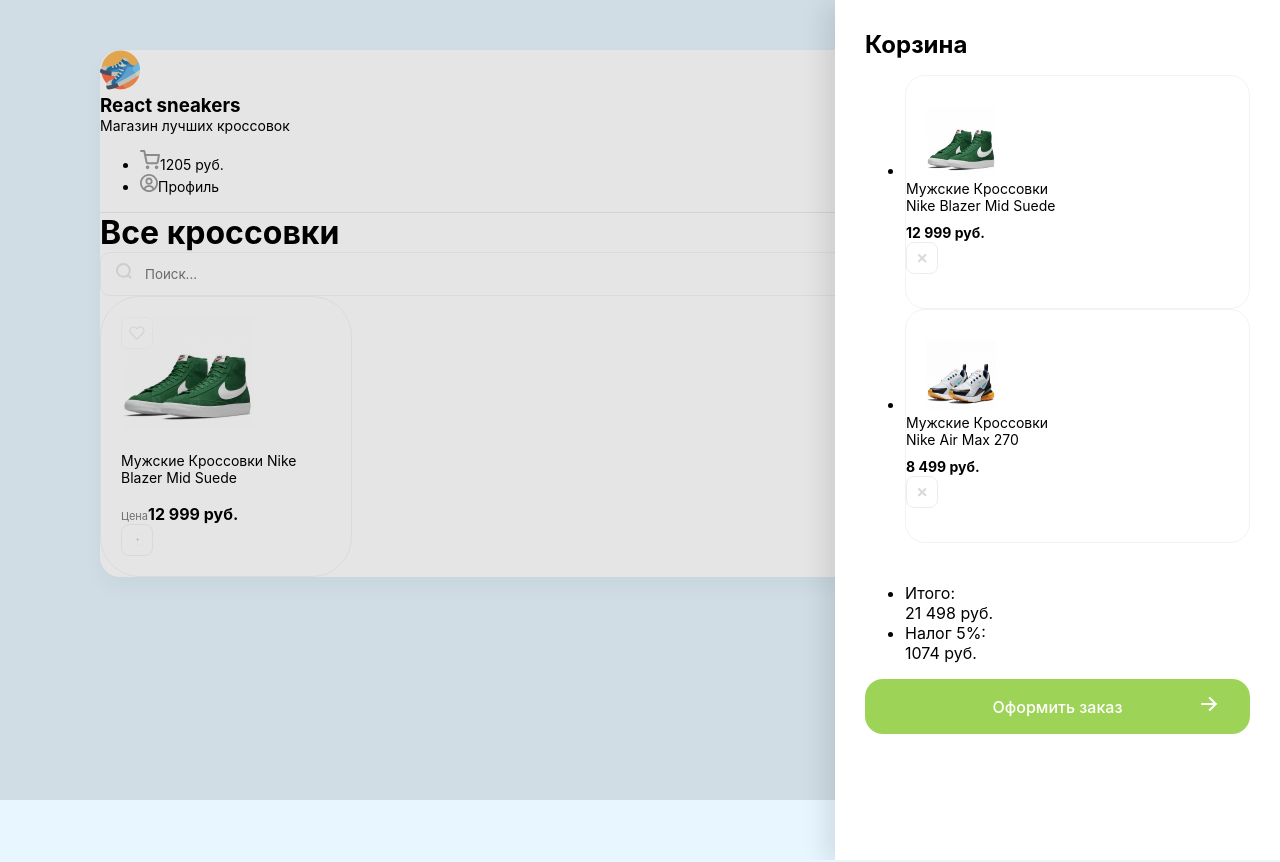
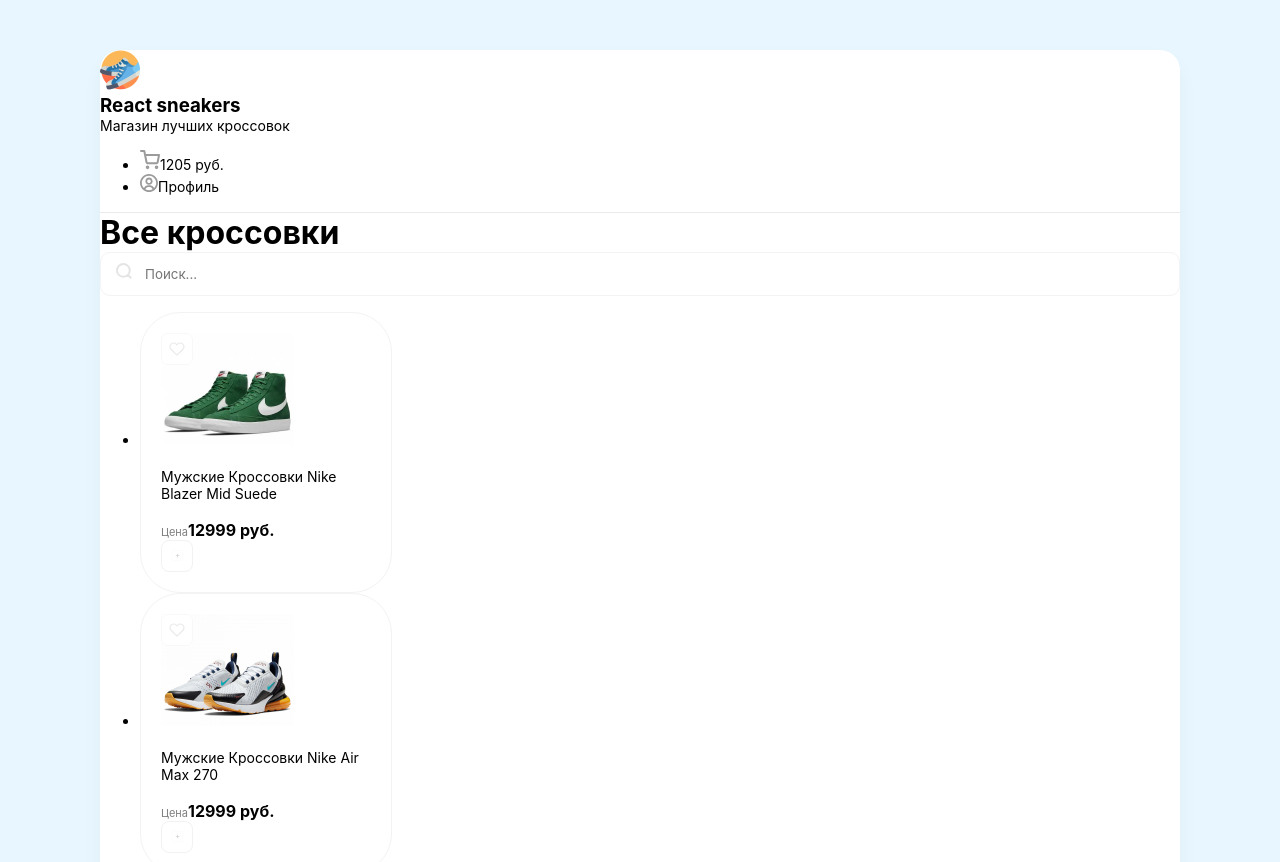
Before and after one commit to DmitriyFFF/React-sneakers, a React (Create React App) app: page / in a window 1280 px wide. Shown: the top 862 px of the page. Built offline with nearby package versions, Linux system fonts and the light colour scheme; the HTML template or start-up script is replaced by a standard one.

Commit message:
feat: add props card

```diff
--- a/src/components/Card/Card.jsx
+++ b/src/components/Card/Card.jsx
@@ -1,22 +1,23 @@
 import styles from './Card.module.scss';
 
-export const Card = () => {
+export const Card = ({data}) => {
+  const { name, imageUrl, price } = data;
   return (
-    <div className={styles.card}>
+    <li className={styles.card}>
       <div className={styles.favorite}>
         <img src="./img/heart_unliked.svg" alt="Unliked" />
       </div>
-      <img className={styles.cardImage} src="./img/sneakers/sn1.jpg" alt="Кроссовки" />
-      <h4 className={styles.cardName}>Мужские Кроссовки Nike Blazer Mid Suede</h4>
+      <img className={styles.cardImage} src={imageUrl} alt="Кроссовки" />
+      <h4 className={styles.cardName}>{name}</h4>
       <div className='d-flex justify-between align-center'>
         <div className='d-flex flex-column'>
           <span className={`${styles.spanPrice} text-uppercase`}>Цена</span>
-          <b>12 999 руб.</b>
+          <b>{price} руб.</b>
         </div>
         <button className={styles.addButton}>
           <img className={styles.btnImage} src="./img/plus.svg" alt="Плюс" />
         </button>
       </div>
-    </div>
+    </li>
   );
 }
--- a/src/components/Cards/Cards.jsx
+++ b/src/components/Cards/Cards.jsx
@@ -1,3 +1,4 @@
+import { cardsData } from '../../utils/constants';
 import { Card } from '../Card/Card';
 import styles from './Cards.module.scss';
 
@@ -11,8 +12,11 @@
           <input className={styles.input} placeholder='Поиск...' type="text" />
         </div>
       </div>
-
-      <Card />
+      <ul className={`${styles.cards} d-flex`}>
+        {cardsData.map((card) =>
+          <Card data={card} key={card.imageUrl} />
+        )}
+      </ul>
     </div>
   )
 }
--- a/src/components/Cards/Cards.module.scss
+++ b/src/components/Cards/Cards.module.scss
@@ -1,4 +1,7 @@
 .content {
+  .cards {
+    gap: 40px;
+  }
 
   .title {
     margin: 0;
--- a/src/components/Sidebar/Sidebar.jsx
+++ b/src/components/Sidebar/Sidebar.jsx
@@ -5,7 +5,7 @@
     <div className={styles.container}>
       <div className={styles.overlay}>
         <div className={`${styles.content} d-flex flex-column`}>
-          <h2 className={styles.title}>Корзина</h2>
+          <h2 className={`${styles.title} mb-30`}>Корзина</h2>
           <ul className={styles.cartItems}>
             <li className={`${styles.cartItem} d-flex align-center mb-20`}>
               <img className={styles.image} src="./img/sneakers/sn1.jpg" alt="" />
--- a/src/components/Sidebar/Sidebar.module.scss
+++ b/src/components/Sidebar/Sidebar.module.scss
@@ -1,4 +1,5 @@
 .container {
+  display: none;
 
   .content {
     position: absolute;
--- /dev/null
+++ b/src/utils/constants.js
@@ -0,0 +1,52 @@
+export const cardsData = [
+  {
+    name: 'Мужские Кроссовки Nike Blazer Mid Suede',
+    imageUrl: './img/sneakers/sn1.jpg',
+    price: 12999,
+  },
+  {
+    name: 'Мужские Кроссовки Nike Air Max 270',
+    imageUrl: './img/sneakers/sn2.jpg',
+    price: 12999,
+  },
+  {
+    name: 'Мужские Кроссовки Nike Blazer Mid Suede',
+    imageUrl: './img/sneakers/sn3.jpg',
+    price: 8499,
+  },
+  {
+    name: 'Кроссовки Puma X Aka Boku Future Rider',
+    imageUrl: './img/sneakers/sn4.jpg',
+    price: 15199,
+  },
+  {
+    name: 'Мужские Кроссовки Under Armour Curry 8',
+    imageUrl: './img/sneakers/sn5.jpg',
+    price: 11299,
+  },
+  {
+    name: 'Мужские Кроссовки Nike Kyrie 7',
+    imageUrl: './img/sneakers/sn6.jpg',
+    price: 10799,
+  },
+  {
+    name: 'Мужские Кроссовки Jordan Air Jordan 11',
+    imageUrl: './img/sneakers/sn7.jpg',
+    price: 16499,
+  },
+  {
+    name: 'Мужские Кроссовки Nike LeBron XVIII',
+    imageUrl: './img/sneakers/sn8.jpg',
+    price: 13999,
+  },
+  {
+    name: 'Мужские Кроссовки Nike Lebron XVIII Low',
+    imageUrl: './img/sneakers/sn9.jpg',
+    price: 8499,
+  },
+  {
+    name: 'Кроссовки Puma X Aka Boku Future Rider',
+    imageUrl: './img/sneakers/sn10.jpg',
+    price: 8999,
+  },
+];
```
